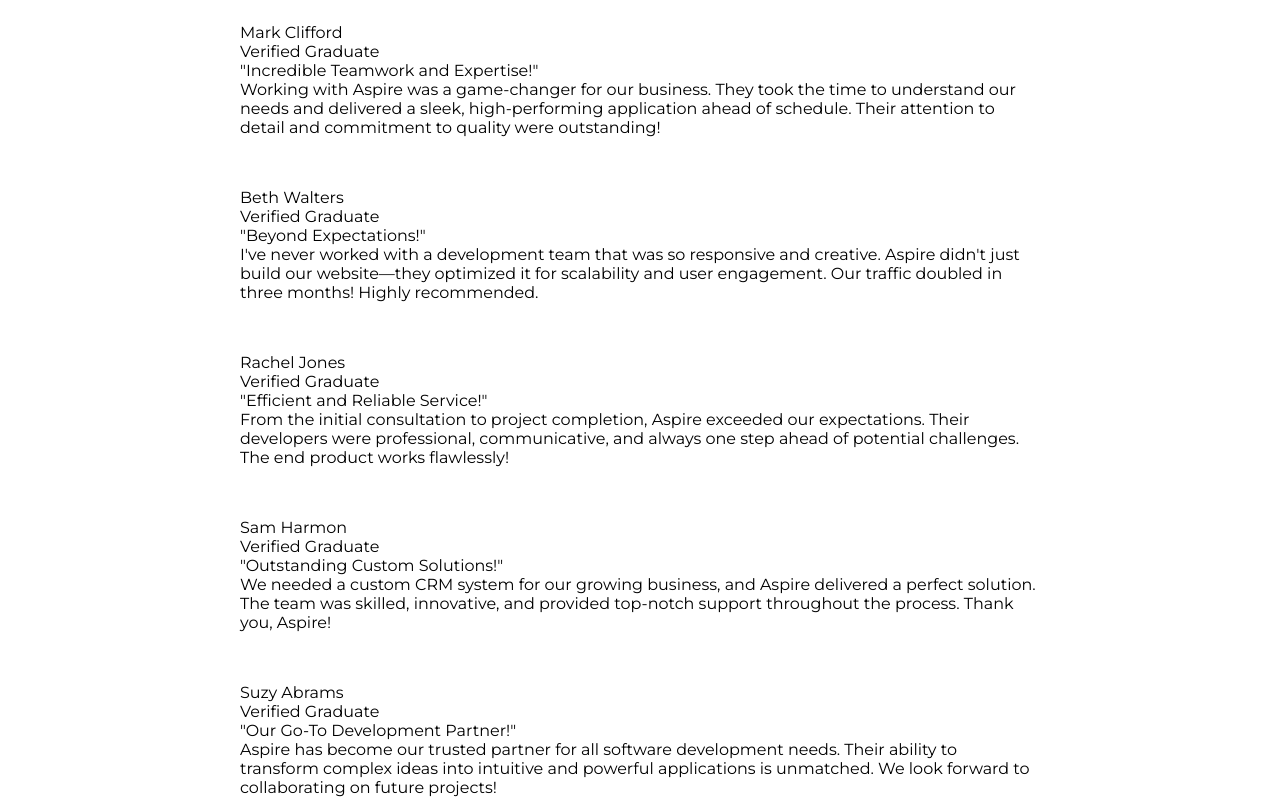
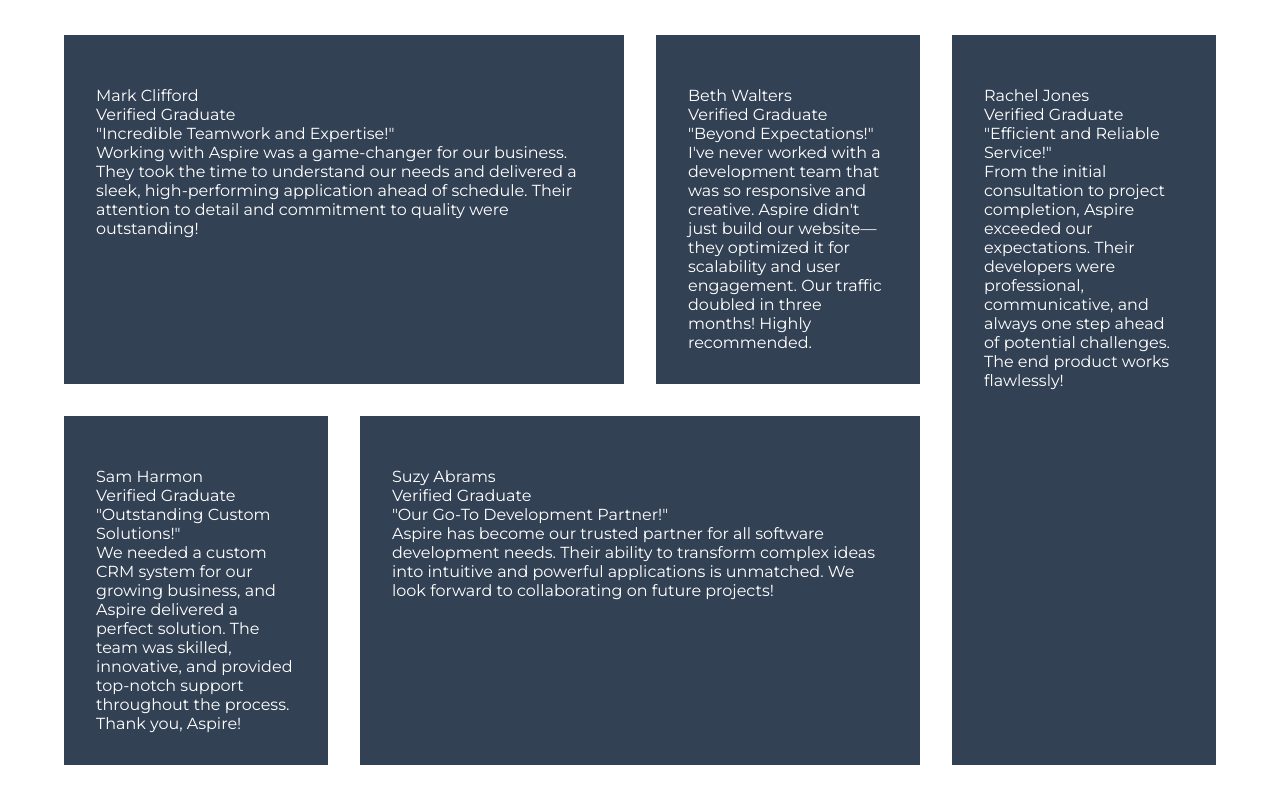
Before and after one commit to apcurran/ui-challenges, a plain HTML site: page testimonials-grid-section/index.html in a window 1280 px wide. Drawn offline with Linux system fonts and the light colour scheme.

Commit message:
Article cards grid layout

```diff
--- a/testimonials-grid-section/style.css
+++ b/testimonials-grid-section/style.css
@@ -11,8 +11,42 @@
 }
 
 .wrapper {
-    width: min(90%, 50rem);
     display: grid;
     place-self: center;
     gap: 2rem;
+    grid-template-columns: repeat(4, 1fr);
+    grid-template-rows: repeat(2, 1fr);
+
+    width: min(90%, 100rem);
 }
+
+article {
+    padding: 2rem;
+    background-color: #334155;
+    color: #fff;
+}
+
+article:nth-of-type(1) {
+    grid-column: 1 / 3;
+    grid-row: 1 / 2;
+}
+
+article:nth-of-type(2) {
+    grid-column: 3 / 4;
+    grid-row: 1 / 2;
+}
+
+article:nth-of-type(3) {
+    grid-column: 4 / 5;
+    grid-row: 1 / 3;
+}
+
+article:nth-of-type(4) {
+    grid-column: 1 / 2;
+    grid-row: 2 / 3;
+}
+
+article:nth-of-type(5) {
+    grid-column: 2 / 4;
+    grid-row: 2 / 3;
+}
```
